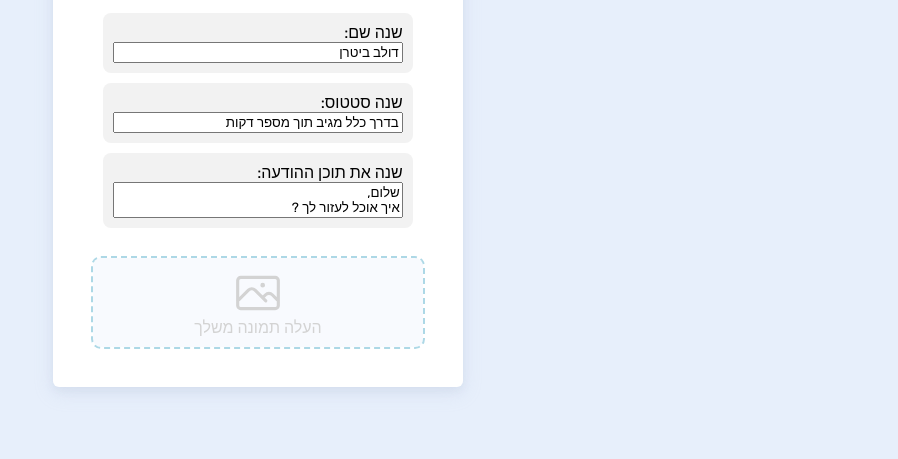
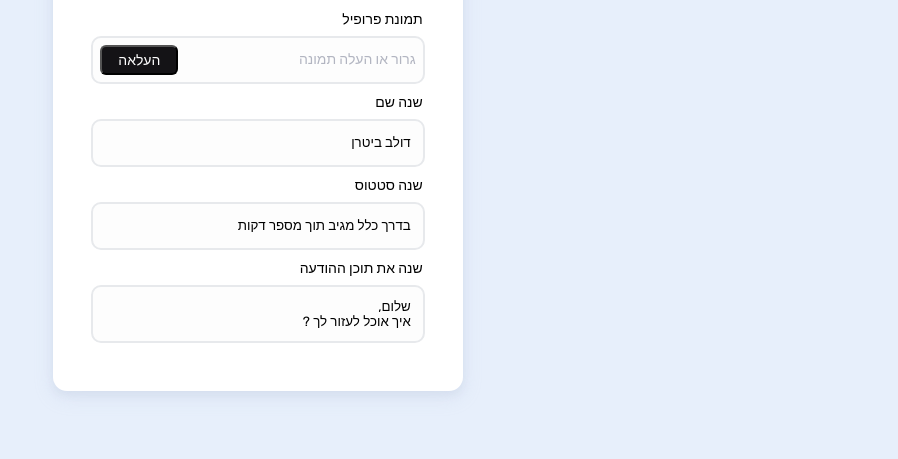
Before and after one commit to DolevBitran/sht-im-doing-jquery, a website: page index.html in a window 1280 px wide. Shown: the part 278-737 px from the top of the page, without its empty margins (382-1280 px from the left). Drawn offline with nearby package versions, Linux system fonts and the light colour scheme.

Commit message:
better upload UI

```diff
--- a/index.html
+++ b/index.html
@@ -26,24 +26,39 @@
             כאן תוכל לערוך את הפיצ'ר שמוצג בתחתית העמוד
         </p>
 
+        <span class="input-label">
+            תמונת פרופיל
+        </span>
+        <div class="image-input-container ">
+            גרור או העלה תמונה <button class="upload-btn">העלאה</button>
+            <input id="image-input" type="file" accept="image/png, image/jpeg" />
+
+        </div>
+
+        <span class="input-label">
+            שנה שם
+        </span>
         <div class="text-input-container">
-            שנה שם:
             <input id="name-input" type="text" accept="text" value="דולב ביטרן" />
         </div>
 
+        <span class="input-label">
+            שנה סטטוס
+        </span>
         <div class="text-input-container">
-            שנה סטטוס:
             <input id="status-input" type="text" accept="text" value="בדרך כלל מגיב תוך מספר דקות" />
         </div>
 
+        <span class="input-label">
+            שנה את תוכן ההודעה
+        </span>
         <div class="text-input-container">
-            שנה את תוכן ההודעה:
             <textarea id="message-input" type="textarea" accept="text"
                 oninput='this.style.height = "";this.style.height = this.scrollHeight + "px"'>שלום,
 איך אוכל לעזור לך ?</textarea>
         </div>
 
-        <div class="image-upload-container">
+        <!-- <div class="image-upload-container">
             <svg id="image-upload-icon" xmlns="http://www.w3.org/2000/svg" fill="none" viewBox="0 0 24 24"
                 stroke-width="1.5" stroke="currentColor" class="w-6 h-6">
                 <path stroke-linecap="round" stroke-linejoin="round"
@@ -52,9 +67,8 @@
 
             העלה תמונה משלך
 
-            <input id="image-input" type="file" accept="image/png, image/jpeg" />
 
-        </div>
+        </div> -->
 
     </div>
 
--- a/main.js
+++ b/main.js
@@ -54,21 +54,29 @@ jQuery(() => {
             window.open('https://api.whatsapp.com/send?phone=972523246333', '_blank');
         }
 
+        const setUploadButton = () => {
+            const $imageUploader = $('.upload-btn')
+            const $imageInput = $('#image-input')
+            const $image = $('.whatsapp__chatbox--header-profile-pic img')
+
+            $imageUploader.on('click', () => $imageInput.trigger('click'))
+            $imageInput.on('click', e => e.stopPropagation())
+            $imageInput.on('change', async e => {
+                $image.attr('src', await getBase64(e.target.files[0]))
+                $('.image-input-container').html(`
+                <img class="image-input-preview" src="${await getBase64(e.target.files[0])}" />
+                ${e.target.files[0].name}
+                <button class="upload-btn">העלאה</button>
+                <input id="image-input" type="file" accept="image/png, image/jpeg" />`)
+                setUploadButton()
+            })
+        }
+
         $toggleBtn.on('click', onToggleChatbox)
         $closeBtn.on('click', closeChatbox)
         $actionBtn.on('click', openWhatsappAPI)
 
-
-
-        const $imageUploader = $('.image-upload-container')
-        const $imageInput = $('#image-input')
-        const $image = $('.whatsapp__chatbox--header-profile-pic img')
-
-        $imageUploader.on('click', () => $imageInput.trigger('click'))
-        $imageInput.on('click', e => e.stopPropagation())
-        $imageInput.on('change', async e => {
-            $image.attr('src', await getBase64(e.target.files[0]))
-        })
+        setUploadButton()
 
         const $nameInput = $('#name-input')
         const $name = $('.whatsapp__chatbox--header-info_name')
--- a/style.css
+++ b/style.css
@@ -16,7 +16,7 @@ body {
 
 .feature-gui {
     padding: 40px;
-    border-radius: 6px;
+    border-radius: 14px;
 
     /* border: 1px solid lightgray; */
     background-color: #fff;
@@ -52,15 +52,64 @@ svg {
 
 .text-input-container {
     display: flex;
+    justify-content: center;
+    outline: 2px solid #e7e9ec;
     flex-direction: column;
     padding: 10px;
     border-radius: 8px;
-    background-color: #f2f2f2;
-    margin: 10px;
+    background-color: #fdfdfd;
+    margin: 10px 0;
 }
 
-.text-input-container:has(input:focus-within) {
-    outline: 1px solid lightblue;
+.text-input-container:not(:has(textarea)) {
+    height: 24px;
+}
+
+.image-input-container {
+    display: flex;
+    justify-content: space-between;
+    align-items: center;
+    outline: 2px solid #e7e9ec;
+    padding: 7px;
+    border-radius: 8px;
+    background-color: #fdfdfd;
+    color: #b2b5c1;
+    font-size: 14px;
+    font-weight: 500;
+    margin: 10px 0;
+    min-height: 30px;
+}
+
+.image-input-container .upload-btn {
+    background-color: #141316;
+    color: #fff;
+    font-size: 14px;
+    font-weight: 500;
+    border-radius: 6px;
+    height: 30px;
+    padding: 0 16px;
+    cursor: pointer;
+}
+
+.image-input-preview {
+    width: auto;
+    height: 30px;
+    border-radius: 6px;
+}
+
+input {
+    border: unset;
+    background-color: unset;
+}
+
+.input-label {
+    font-weight: 500;
+    font-size: 14px;
+}
+
+.text-input-container:has(input:focus-within),
+.text-input-container:has(textarea:focus-within) {
+    outline: 2px solid #4274ed;
     outline-offset: -1px;
     background-color: #fff;
 }
@@ -70,12 +119,16 @@ svg {
 }
 
 textarea {
+    border: unset;
+    background-color: unset;
+    outline: none;
     resize: none;
     text-align: start;
     overflow: hidden;
 }
 
-textarea, input {
+textarea,
+input {
     font-family: 'Rubik', sans-serif;
 }
 
@@ -204,6 +257,7 @@ textarea, input {
     border-radius: 8px;
     font-size: 14px;
 }
+
 .whatsapp__chatbox--body-message--container h1 {
     margin-bottom: 5px;
     color: #00000066;
```
